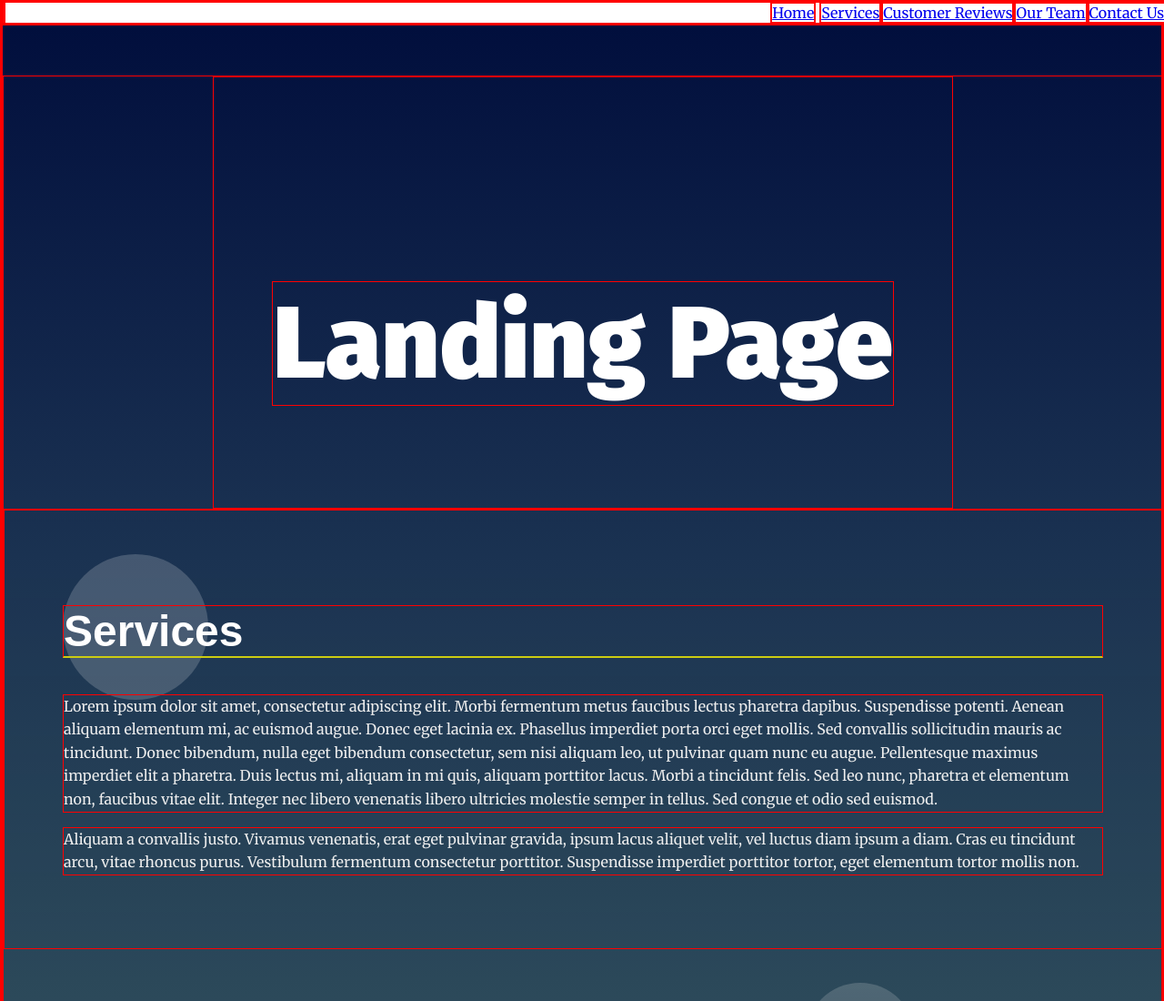
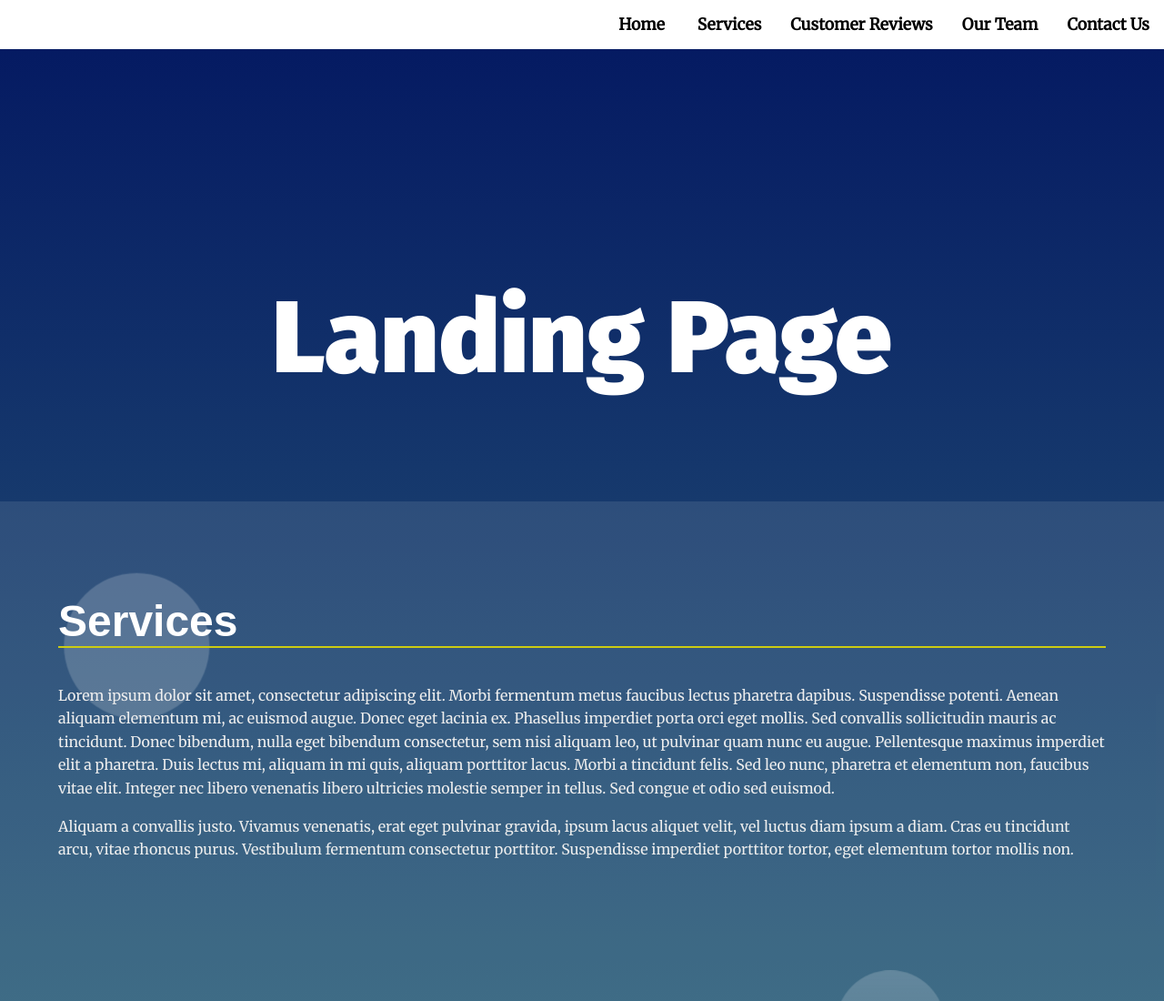
Before and after one commit to jymbocala/Landing-Page, a plain HTML site: page index.html in a window 1280 px wide. Shown: the top 1100 px of the page at 91% size. Drawn offline with Linux system fonts and the light colour scheme.

Commit message:
add active class function + scrollIntoView function

```diff
--- a/css/styles.css
+++ b/css/styles.css
@@ -11,16 +11,16 @@
 
 /* ---- Base Rules ---- */
 * {
-    border: red solid 1px;
+    /* border: red solid 1px; */
 }
 
-html {
+/* html {
     scroll-behavior: smooth;
-  }
+  } */
 
 body {
     background: rgb(136,203,171);
-    background: linear-gradient(0deg, rgba(136,203,171,1) 0%, rgba(0,13,60,1) 100%);
+    background: linear-gradient(0deg, rgb(109, 212, 162) 0%, rgb(3, 23, 97) 100%);
     margin: 0;
     font-family: 'Merriweather', serif;
     color: #fff;
@@ -84,6 +84,7 @@ main {
 .main-hero {
     min-height: 40vh;
     padding-top: 3em;
+    transition: all 300ms ease-in-out;
 }
 
 section {
@@ -96,6 +97,10 @@ section {
 /* ---- Module Rules ---- */
 
 /* Navigation Styles*/
+nav {
+    max-width: 1320px;
+}
+
 .navbar__menu ul {
     padding-left: 0;
     margin: 0;
@@ -104,10 +109,17 @@ section {
 
 .navbar__menu li {
     display: inline-block;
+    /* display: flex; */
+}
+
+.navbar__menu a {
+    text-decoration: none;
+    color: #000;
+    font-size: 1.1rem;
 }
 
 .navbar__menu .menu__link {
-    display: block;
+    display: inline-block;
     padding: 1em;
     font-weight: bold;
     text-decoration: none;
@@ -115,10 +127,16 @@ section {
 }
 
 .navbar__menu .menu__link:hover {
-    background: #333;
+    /* background: #333; */
     color: #fff;
     transition: ease 0.3s all;
 }
+
+.menu__link:hover a {
+    color: rgb(37, 0, 201);
+    transition: ease 0.3s all;
+}
+
 
 /* Header Styles */
 .page__header {
@@ -126,6 +144,7 @@ section {
     position: fixed;
     top: 0;
     width: 100%;
+    max-width: 1320px;
     z-index: 5;
 }
 
@@ -228,8 +247,9 @@ section:nth-of-type(3n + 1) .landing__container::after {
 /* Section Active Styles */
 /* Note: your-active-class class is applied through javascript. You should update the class here and in the index.html to what you set in your javascript file.  */
 section.your-active-class {
-    background: rgb(0, 0, 0);
-    background: linear-gradient(0deg, rgba(0, 0, 0, 0.1) 0%, rgba(0, 0, 0, 0) 100%);
+    background-color: rgba(255, 255, 255, 0.1);
+    /* background: linear-gradient(0deg, rgba(0, 0, 0, 0.1) 0%, rgba(0, 0, 0, 0) 100%); */
+    transition: all 300ms ease-in-out;
 }
 
 section.your-active-class .landing__container::before {
--- a/index.html
+++ b/index.html
@@ -17,7 +17,7 @@
       <nav class="navbar__menu">
         <!-- Navigation starts as empty UL that will be populated with JS -->
         <ul id="navbar__list">
-          <li class="navbar_item"><a href="#">Home</a></li>
+          <li class="navbar_item menu__link"><a href="#">Home</a></li>
 
         </ul>
       </nav>
--- a/js/app.js
+++ b/js/app.js
@@ -53,29 +53,62 @@ const navList = document.querySelector('#navbar__list');
 
 //loop through each section
 for (const section of allSections) {
-    console.log(section.getAttribute('data-nav'));
-    // create new <a> tag
-    var newA = document.createElement('a');
-    // a variable that set text of each <li> item as the data-nav in each section
-    var newAText = section.getAttribute('data-nav');
+    // console.log(section.getAttribute('data-nav'));
+    const sectionId = section.id;
+    const newA = document.createElement('a'); // create new <a> tag
+    const newAText = section.getAttribute('data-nav'); // a variable that set text of each <li> item as the data-nav in each section
+    const textNode = document.createTextNode(newAText); //append text node to new <a> tag
+    newA.appendChild(textNode);
+    const newLi = document.createElement('li'); //create new <li>, with a class to be used for styling
 
-    //append text node to new <a> tag
-    var textNode = document.createTextNode(newAText);
-    newA.appendChild(textNode);
+    newLi.classList.add('menu__link');
+    newA.href = '#' + sectionId; // set new <a> tag's href with the section id
+    newLi.appendChild(newA); // append new <a> within new <li>, then add it to navList
+    navList.appendChild(newLi);
 
-    //create new <li>, with a class to be used for styling
-    var newLi = document.createElement('li');
-    newLi.classList.add('navbar_item');
+// scroll into view sections
+    // console.log(newA);
+    newA.addEventListener('click', function (event) {
+        event.preventDefault();
+        section.scrollIntoView ({
+            behavior: 'smooth',
+            block: 'start'
+        });
+    });
+};
 
-    // set new <a> tag's href with the section id
-    newA.href = '#' + section.id;
+// SCROLL
+// 1. add event listeners to each link in navbar
+//      click event
+// 2. function callback
+//      call prevent default behaviour for clicking links (before)
+//      get the target id (sections in the html)
+// 3.   use scrollintoview w/ target id
 
-    // append new <a> within new <li>, then add it to navList
-    newLi.appendChild(newA);
-    navList.appendChild(newLi);
-}
+
 
 // Add class 'active' to section when near top of viewport
+window.addEventListener('scroll', highlight); // highlight section in viewport to yellow
+// function to add/remove #your-active-class in each section
+function highlight() {
+     for (i = 0; i < allSections.length; i++) {
+         if(!isVisible(allSections[i])){
+             allSections[i].classList.remove('your-active-class');
+         } else {
+             allSections[i].classList.add('your-active-class');
+         }
+     }
+ }
+// function to define the sections' position in viewport
+function isVisible(element) {
+     let bounding = element.getBoundingClientRect();
+     return (
+         bounding.top + 300 >= 0 &&
+         bounding.left >= 0 &&
+         bounding.bottom <= (window.innerHeight) + 200 &&
+         bounding.right <= (window.innerWidth)
+     );
+ };
 
 
 // Scroll to anchor ID using scrollTO event
@@ -89,6 +122,4 @@ for (const section of allSections) {
 
 // Build menu
 
-// Scroll to section on link click
-
 // Set sections as active
```
